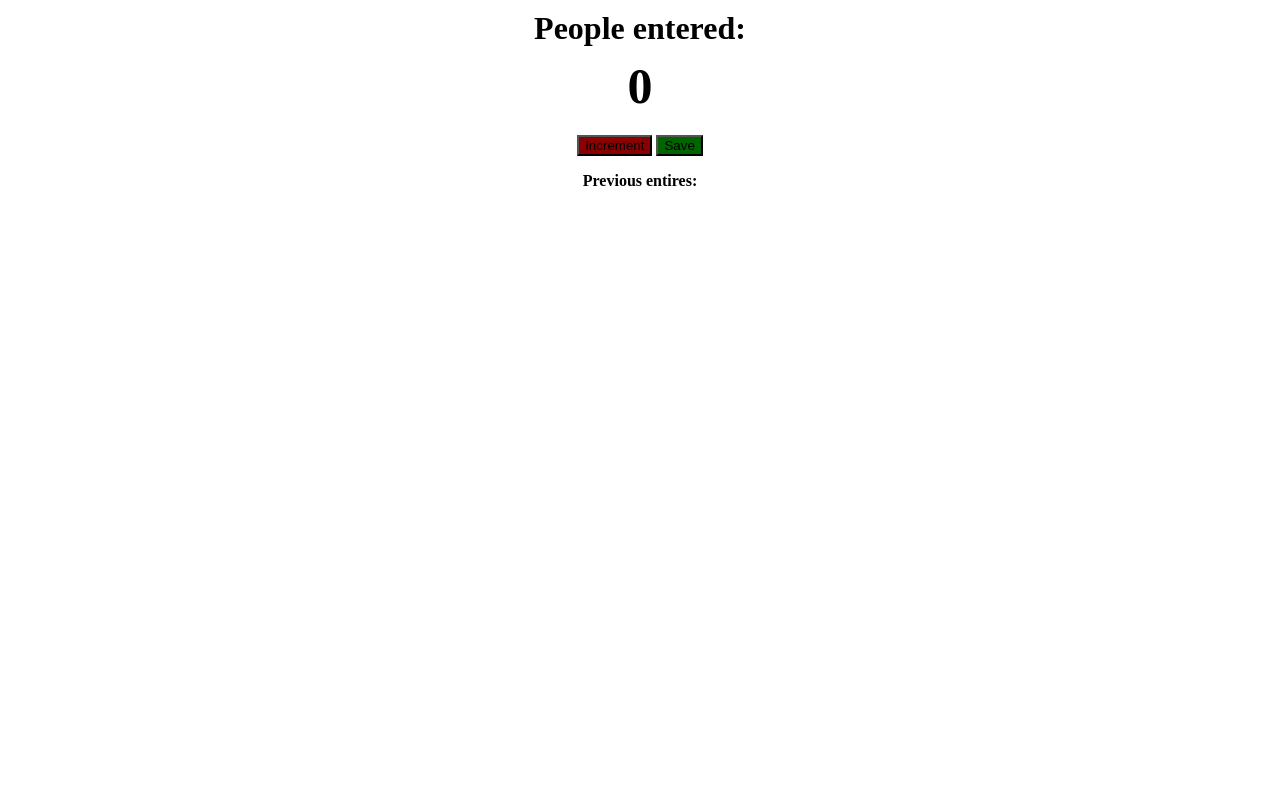
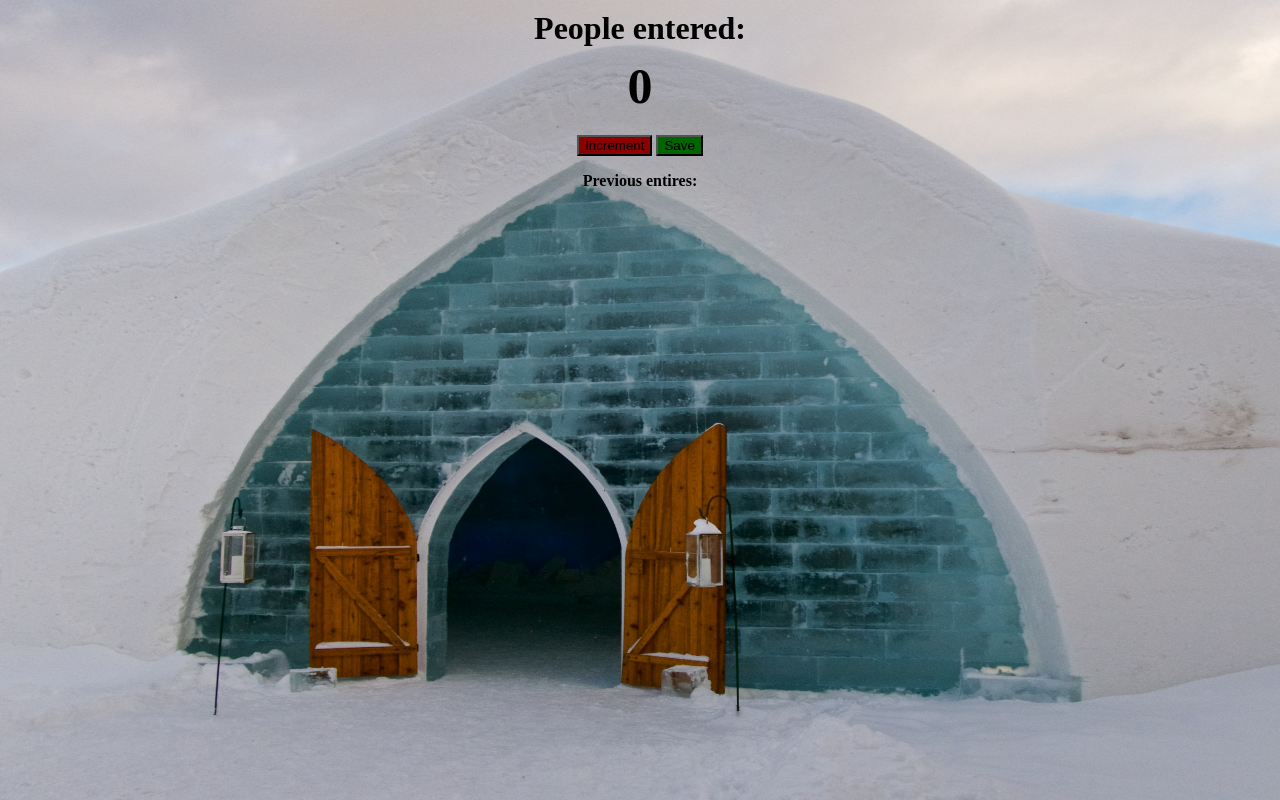
Before and after one commit to MikeZeg/JavaScript_course, a plain HTML site: page counting_people/index.html in a window 1280 px wide. Drawn offline with Linux system fonts and the light colour scheme.

Commit message:
Change style and add img

```diff
--- a/counting_people/style.css
+++ b/counting_people/style.css
@@ -9,13 +9,18 @@
     2.3 #save-btn
 */
 
-
             /* 1.0 Main */
 
 /* 1.1 Body */
 body {
-  background-image: url();
-  background-size: cover;
+  background-image: url(img/entry.jpg);
+  background-color: gray;
+  background-repeat: no-repeat;
+  background-size: 100% 100%;
+  background-position: center;
+  background-attachment: fixed;
+
+  position: relative;
   font-weight: bold;
   text-align: center;
 }
@@ -53,3 +58,8 @@ button: {
 #save-btn {
   background: darkgreen;
 }
+
+@media only screen and (min-width: 850px) {
+  body {
+    background-size: 100% 100%;
+  }
```
Also changed, not shown: counting_people/img/entry.jpg (added).
